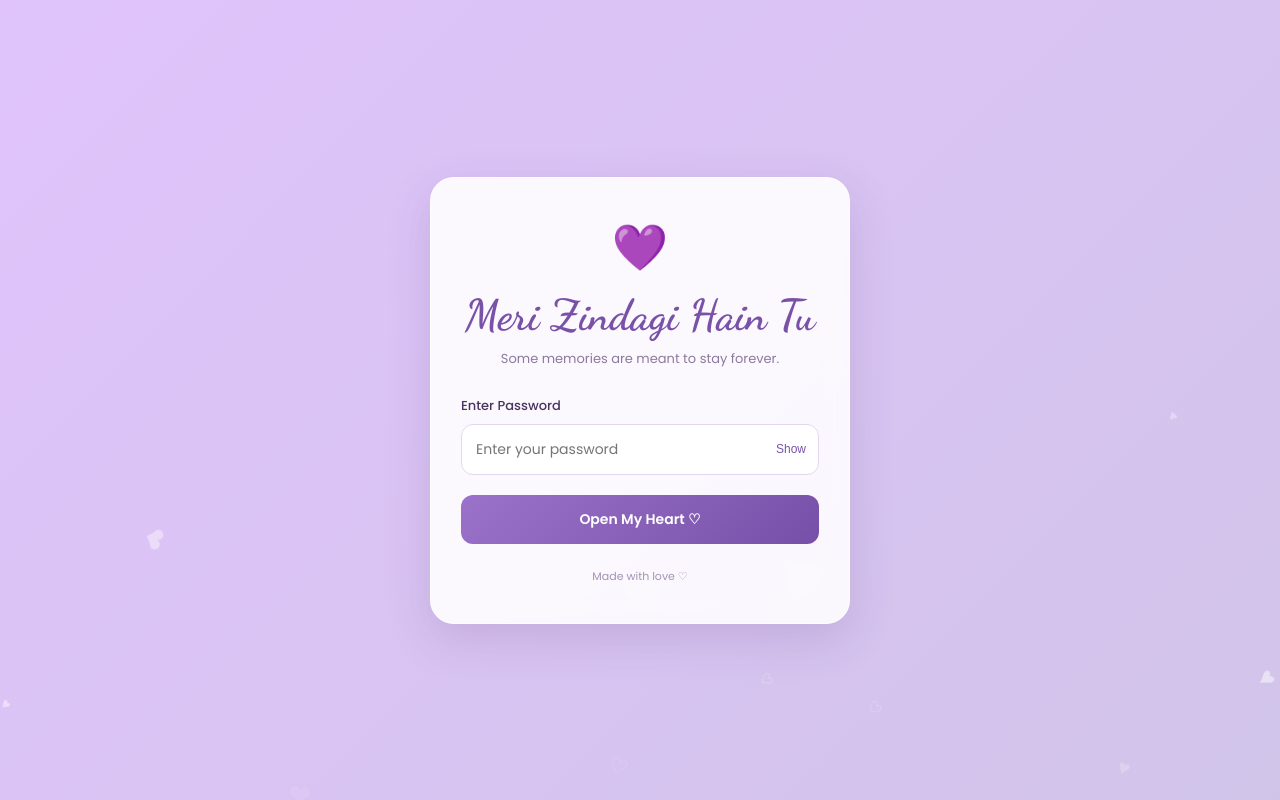
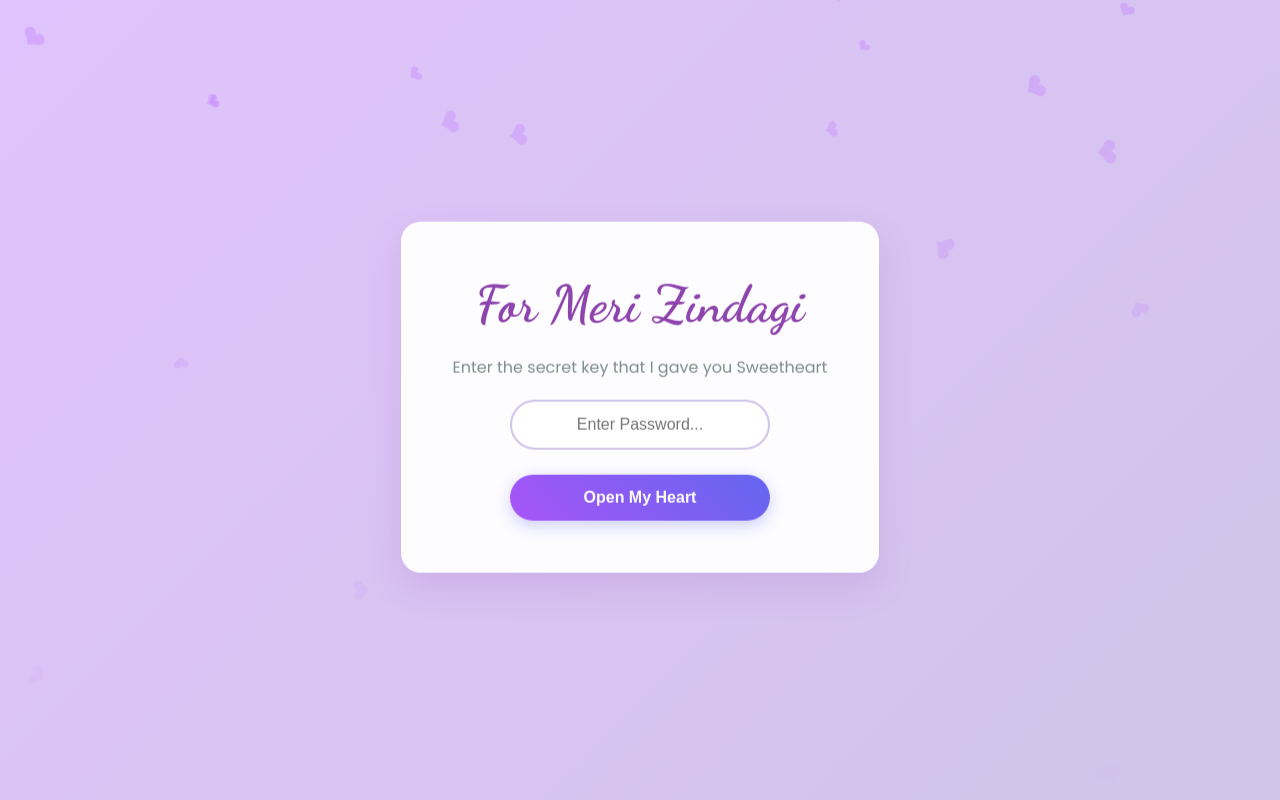
Before and after one commit to rust-ed-rad/meri-zindagi, a Flask app: page / in a window 1280 px wide. Run offline with Flask 3, Linux system fonts and the light colour scheme; some libraries are stand-ins or nearby versions.

Commit message:
Update index.html

```diff
--- a/RecallAlbum/templates/index.html
+++ b/RecallAlbum/templates/index.html
@@ -4,271 +4,244 @@
     <meta charset="UTF-8">
     <meta name="viewport" content="width=device-width, initial-scale=1.0">
     <title>Meri Zindagi Hain Tu</title>
-
-    <link href="https://fonts.googleapis.com/css2?family=Dancing+Script:wght@600;700&family=Poppins:wght@300;400;500;600&display=swap" rel="stylesheet">
-
+    <link href="https://fonts.googleapis.com/css2?family=Dancing+Script:wght@700&family=Poppins:wght@300;400&display=swap" rel="stylesheet">
     <style>
+        /* --- Basic Reset & Global Styles --- */
         * {
-            box-sizing: border-box;
             margin: 0;
             padding: 0;
+            box-sizing: border-box;
         }
 
         body {
+            font-family: 'Poppins', sans-serif;
+            /* Soft Purple Gradient */
+            background: linear-gradient(135deg, #e0c3fc 0%, #d1c4e9 100%);
             min-height: 100vh;
-            display: flex;
-            justify-content: center;
-            align-items: center;
-            padding: 20px;
-            overflow: hidden;
-            font-family: 'Poppins', sans-serif;
-            background: linear-gradient(135deg, #e0c3fc, #d1c4e9);
-            color: #49345e;
+            overflow-x: hidden;
+            color: #444;
         }
 
-        .hearts {
+        /* --- Floating Hearts Background --- */
+        .bg-hearts {
             position: fixed;
-            inset: 0;
-            overflow: hidden;
+            top: 0;
+            left: 0;
+            width: 100%;
+            height: 100%;
             pointer-events: none;
             z-index: 0;
+            overflow: hidden;
         }
 
         .heart {
             position: absolute;
-            bottom: -40px;
-            color: rgba(255, 255, 255, 0.65);
-            font-size: 22px;
-            animation: floatUp linear infinite;
+            top: -10%;
+            color: rgba(192, 119, 255, 0.4);
+            animation: fall linear infinite;
+            font-size: 20px;
         }
 
-        @keyframes floatUp {
-            from {
-                transform: translateY(0) rotate(0deg);
-                opacity: 0;
-            }
-            15% {
-                opacity: 0.8;
-            }
-            to {
-                transform: translateY(-115vh) rotate(360deg);
-                opacity: 0;
-            }
+        @keyframes fall {
+            0% { transform: translateY(0) rotate(0deg); opacity: 1; }
+            100% { transform: translateY(110vh) rotate(360deg); opacity: 0; }
         }
 
-        .login-card {
+        /* --- Password Section --- */
+        #password-section {
+            height: 100vh;
+            display: flex;
+            justify-content: center;
+            align-items: center;
+            flex-direction: column;
+            text-align: center;
             position: relative;
-            z-index: 1;
-            width: 100%;
-            max-width: 420px;
-            padding: 38px 30px;
-            text-align: center;
-            background: rgba(255, 255, 255, 0.88);
-            border: 1px solid rgba(255, 255, 255, 0.8);
-            border-radius: 24px;
-            box-shadow: 0 15px 45px rgba(87, 53, 119, 0.16);
-            backdrop-filter: blur(10px);
+            z-index: 2;
         }
 
-        .heart-icon {
-            font-size: 42px;
-            margin-bottom: 10px;
-            animation: heartbeat 1.5s infinite;
+        .lock-card {
+            background: rgba(255, 255, 255, 0.95);
+            padding: 50px;
+            border-radius: 20px;
+            box-shadow: 0 15px 35px rgba(142, 68, 173, 0.15);
+            backdrop-filter: blur(10px);
+            border: 2px solid rgba(255, 255, 255, 0.8);
+            animation: float 3s ease-in-out infinite;
         }
 
-        @keyframes heartbeat {
-            0%, 100% { transform: scale(1); }
-            15% { transform: scale(1.12); }
-            30% { transform: scale(1); }
-            45% { transform: scale(1.08); }
+        @keyframes float {
+            0%, 100% { transform: translateY(0); }
+            50% { transform: translateY(-10px); }
         }
 
         h1 {
             font-family: 'Dancing Script', cursive;
-            font-size: clamp(32px, 7vw, 43px);
-            color: #7952a8;
-            margin-bottom: 8px;
+            font-size: 3.2rem;
+            color: #8e44ad;
+            margin-bottom: 20px;
         }
 
-        .subtitle {
-            font-size: 13px;
-            color: #8c7a9e;
-            margin-bottom: 27px;
+        p {
+            color: #7f8c8d;
         }
 
-        label {
-            display: block;
-            text-align: left;
-            font-size: 13px;
-            font-weight: 500;
-            margin-bottom: 8px;
+        input[type="password"] {
+            padding: 14px 24px;
+            border: 2px solid #d1c4e9;
+            border-radius: 30px;
+            outline: none;
+            width: 260px;
+            text-align: center;
+            font-size: 1rem;
+            transition: 0.3s;
+            margin-top: 20px;
+            box-sizing: border-box;
         }
 
-        .password-wrap {
-            display: flex;
-            align-items: center;
-            border: 1px solid #e3d7ef;
-            border-radius: 12px;
-            background: white;
-            overflow: hidden;
-            transition: border-color 0.2s, box-shadow 0.2s;
+        input[type="password"]:focus {
+            border-color: #8e44ad;
+            width: 280px;
         }
 
-        .password-wrap:focus-within {
-            border-color: #9a76c5;
-            box-shadow: 0 0 0 3px rgba(154, 118, 197, 0.13);
-        }
-
-        .password-wrap input {
-            width: 100%;
-            min-width: 0;
-            padding: 14px;
+        button {
+            margin-top: 25px;
+            padding: 14px 35px;
+            background: linear-gradient(45deg, #a855f7, #6366f1);
             border: none;
-            outline: none;
-            background: transparent;
-            color: #49345e;
-            font: inherit;
-            font-size: 14px;
-        }
-
-        .toggle-password {
-            flex-shrink: 0;
-            padding: 10px 12px;
-            border: none;
-            background: transparent;
-            color: #7952a8;
-            font-size: 12px;
-            cursor: pointer;
-        }
-
-        .submit-btn {
-            width: 100%;
-            padding: 14px;
-            margin-top: 20px;
-            border: none;
-            border-radius: 12px;
-            background: linear-gradient(135deg, #9b72c9, #7650a8);
+            border-radius: 30px;
             color: white;
-            font-family: inherit;
-            font-size: 14px;
+            font-size: 1rem;
             font-weight: 600;
             cursor: pointer;
             transition: transform 0.2s, box-shadow 0.2s;
+            box-shadow: 0 5px 15px rgba(99, 102, 241, 0.3);
+            width: 260px;
         }
 
-        .submit-btn:hover {
-            transform: translateY(-2px);
-            box-shadow: 0 8px 18px rgba(118, 80, 168, 0.25);
+        button:hover {
+            transform: scale(1.05);
+            box-shadow: 0 8px 20px rgba(99, 102, 241, 0.4);
         }
 
-        .error {
+        .error-msg {
+            color: #e74c3c;
             margin-top: 15px;
-            padding: 10px;
-            border-radius: 9px;
-            background: #fff0f1;
-            color: #bd3546;
-            font-size: 12px;
+            font-size: 0.9rem;
         }
 
-        .footer {
-            margin-top: 24px;
-            font-size: 11px;
-            color: #a393b4;
+            /* --- Mobile: Slightly Larger Login Box --- */
+    @media (max-width: 800px) {
+        /* For Login Page */
+        #password-section {
+            width: 800px;
+            margin-left: calc(50% - 400px);
+            transform: scale(0.70);
+            transform-origin: center;
+            overflow: hidden;
         }
 
-        @media (max-width: 480px) {
-            .login-card {
-                padding: 32px 22px;
-                border-radius: 20px;
-            }
+        /* For Gallery Page */
+        #gallery-section {
+            width: 800px;
+            margin-left: calc(50% - 400px);
+            transform: scale(0.47);
+            transform-origin: top center;
+            margin-bottom: -400px;
+            overflow: hidden;
+        }
+    }
 
-            .subtitle {
-                font-size: 12px;
+        /* --- Gallery Loading Screen --- */
+#loading-screen {
+    display: none;
+    position: fixed;
+    inset: 0;
+    z-index: 9999;
+    background: linear-gradient(135deg, #e0c3fc 0%, #d1c4e9 100%);
+    justify-content: center;
+    align-items: center;
+    flex-direction: column;
+    text-align: center;
+}
+
+.loader-heart {
+    font-size: 55px;
+    animation: heartbeat 1s ease-in-out infinite;
+}
+
+.loading-text {
+    margin-top: 20px;
+    font-family: 'Dancing Script', cursive;
+    font-size: 2rem;
+    color: #8e44ad;
+}
+
+.loading-dots {
+    margin-top: 10px;
+    color: #8e44ad;
+    font-size: 20px;
+    letter-spacing: 5px;
+}
+
+@keyframes heartbeat {
+    0%, 100% { transform: scale(1); }
+    50% { transform: scale(1.2); }
+}
+    </style>
+</head>
+<body>
+
+    <!-- Background Hearts Animation -->
+    <div class="bg-hearts" id="hearts-container"></div>
+
+    <!-- Password Screen -->
+    <section id="password-section">
+        <div class="lock-card">
+            <h1>For Meri Zindagi</h1>
+            <p>Enter the secret key that I gave you Sweetheart</p>
+
+            <!--Added Form Tag For Python-->
+            <form method="POST" action="/" onsubmit="showLoading()">
+                <input type="hidden" name="_csrf_token" value="{{ csrf_token() }}">
+                <input type="password" name="password" placeholder="Enter Password..." required autocomplete="new-password">
+                <br>
+                <button type="submit">Open My Heart</button>
+            </form>
+
+            <!--Error Messege Here From Python-->
+            {% if error %}
+                <p class="error-msg">{{ error }}</p>
+            {% endif %}
+        </div>
+    </section>
+
+    <!-- Gallery Loading Screen --->
+    <div id="loading-screen">
+        <div class="loader-heart">❤️</div>
+        <div class="loading-text"></div>
+        <div class="loading-dots">•••</div>
+    </div>
+
+    <script>
+        // --- Background Hearts Generator ---
+        function createHearts() {
+            const container = document.getElementById('hearts-container');
+            for (let i = 0; i < 25; i++) {
+                const heart = document.createElement('div');
+                heart.innerHTML = '❤';
+                heart.className = 'heart';
+                heart.style.left = Math.random() * 100 + 'vw';
+                heart.style.animationDuration = Math.random() * 4 + 3 + 's';
+                heart.style.fontSize = Math.random() * 20 + 15 + 'px';
+                container.appendChild(heart);
             }
         }
-    </style>
-</head>
+        createHearts();
 
-<body>
-
-<div class="hearts" id="hearts"></div>
-
-<main class="login-card">
-    <div class="heart-icon">💜</div>
-
-    <h1>Meri Zindagi Hain Tu</h1>
-    <p class="subtitle">Some memories are meant to stay forever.</p>
-
-    <form action="{{ url_for('login') }}" method="POST" id="loginForm">
-        <input type="hidden" name="_csrf_token" value="{{ csrf_token() }}">
-
-        <label for="password">Enter Password</label>
-
-        <div class="password-wrap">
-            <input
-                id="password"
-                type="password"
-                name="password"
-                placeholder="Enter your password"
-                autocomplete="current-password"
-                required
-            >
-
-            <button
-                type="button"
-                class="toggle-password"
-                id="togglePassword"
-                aria-label="Show password"
-            >Show</button>
-        </div>
-
-        <button type="submit" class="submit-btn" id="submitBtn">
-            Open My Heart ♡
-        </button>
-
-        {% if error %}
-            <div class="error" role="alert">{{ error }}</div>
-        {% endif %}
-    </form>
-
-    <div class="footer">Made with love ♡</div>
-</main>
-
-<script>
-    // Floating hearts
-    const heartsContainer = document.getElementById("hearts");
-    const heartSymbols = ["♡", "♥", "❤"];
-
-    for (let i = 0; i < 22; i++) {
-        const heart = document.createElement("span");
-        heart.className = "heart";
-        heart.textContent = heartSymbols[
-            Math.floor(Math.random() * heartSymbols.length)
-        ];
-
-        heart.style.left = Math.random() * 100 + "%";
-        heart.style.animationDuration = (8 + Math.random() * 10) + "s";
-        heart.style.animationDelay = (Math.random() * 10) + "s";
-        heart.style.fontSize = (14 + Math.random() * 18) + "px";
-
-        heartsContainer.appendChild(heart);
+    function showLoading() {
+        document.getElementById('password-section').style.display = 'none';
+        document.getElementById('loading-screen').style.display = 'flex';
     }
-
-    // Show / hide password
-    const passwordInput = document.getElementById("password");
-    const togglePassword = document.getElementById("togglePassword");
-
-    togglePassword.addEventListener("click", () => {
-        const show = passwordInput.type === "password";
-
-        passwordInput.type = show ? "text" : "password";
-        togglePassword.textContent = show ? "Hide" : "Show";
-        togglePassword.setAttribute(
-            "aria-label",
-            show ? "Hide password" : "Show password"
-        );
-    });
-</script>
-
+    </script>
 </body>
 </html>
```
